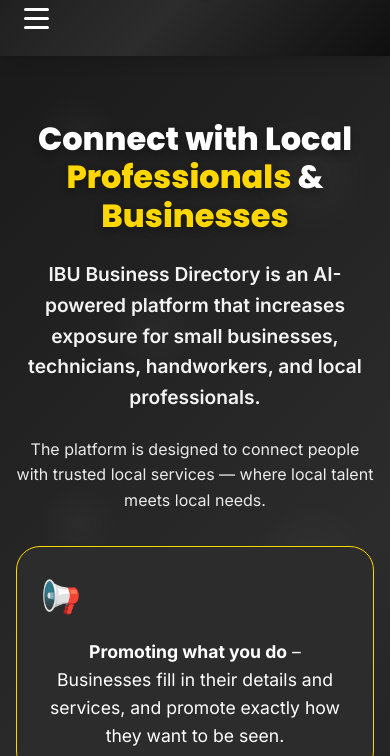
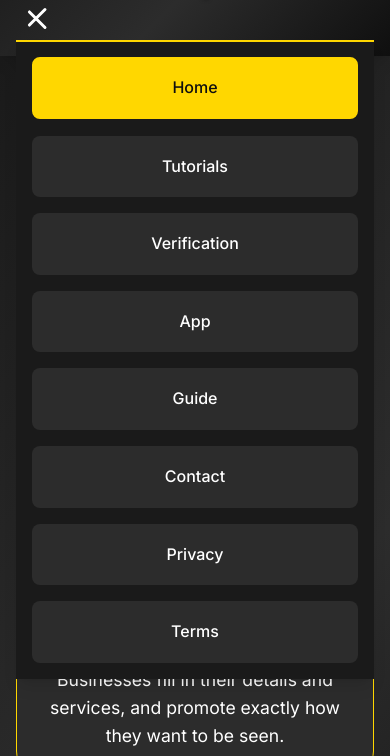
Before and after one commit to AmMasse/IBU-Business-Directory, a website built with Vite: page index.html in a window 390 px wide. Both pictures are taken after a click on the button "Toggle mobile menu". Shown: the part 88-844 px from the top of the page. Built offline with nearby package versions, Linux system fonts and the light colour scheme.

Commit message:
Fix mobile menu functionality

```diff
--- a/styles.css
+++ b/styles.css
@@ -303,6 +303,22 @@
   margin: 3px 0;
   transition: var(--transition);
   border-radius: var(--radius-sm);
+}
+
+.mobile-menu-btn.active span:nth-child(1) {
+  transform: rotate(-45deg) translate(-5px, 6px);
+}
+
+.mobile-menu-btn.active span:nth-child(2) {
+  opacity: 0;
+}
+
+.mobile-menu-btn.active span:nth-child(3) {
+  transform: rotate(45deg) translate(-5px, -6px);
+}
+
+.nav.active {
+  display: flex !important;
 }
 
 /* Hero Section */
@@ -903,6 +919,29 @@
 
   .nav {
     display: none;
+    position: absolute;
+    top: 100%;
+    left: 0;
+    right: 0;
+    background: var(--primary);
+    flex-direction: column;
+    padding: var(--space-4);
+    box-shadow: var(--shadow-lg);
+    border-top: 2px solid var(--accent);
+  }
+
+  .nav-list {
+    flex-direction: column;
+    gap: var(--space-4);
+    width: 100%;
+  }
+
+  .nav-link {
+    display: block;
+    text-align: center;
+    padding: var(--space-4);
+    border-radius: var(--radius);
+    background: var(--secondary);
   }
 
   .header-content {
```
